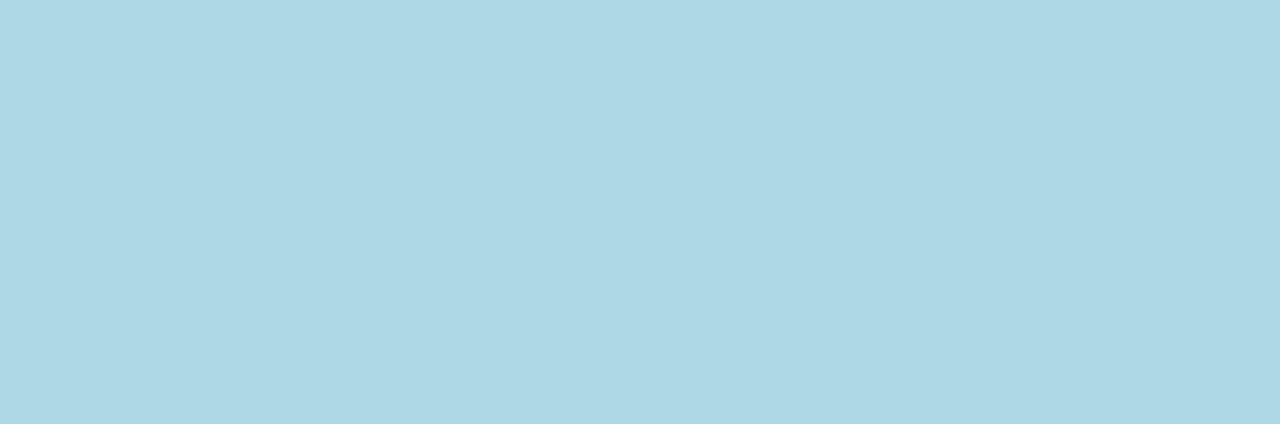
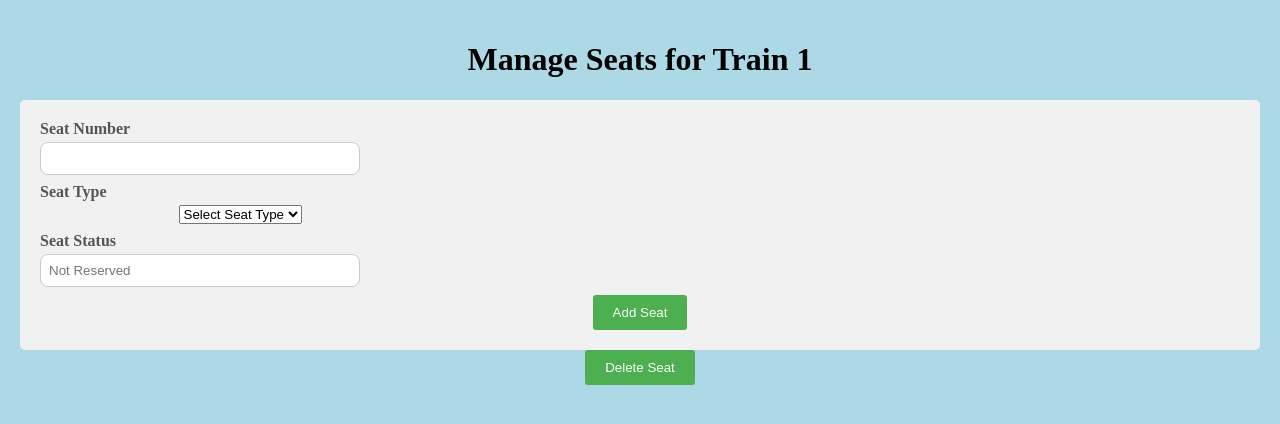
Before and after one commit to ishaj72/TicketUI--React, a React (Vite) app: page /manage-seats/1 in a window 1280 px wide. Before the commit this address had no page. Shown: the top 424 px of the page. Built offline with nearby package versions, Linux system fonts and the light colour scheme.

Commit message:
Adding add/delete seats

```diff
--- /dev/null
+++ b/src/AddDeleteSeat.jsx
@@ -0,0 +1,92 @@
+import { useState } from "react";
+import { useParams } from "react-router-dom";
+import axios from "axios";
+
+function AddDeleteSeat() {
+  const { trainNumber } = useParams();
+  const [seatNumber, setSeatNumber] = useState('');
+  const [seatType, setSeatType] = useState('');
+  const [seatStatus, setSeatStatus] = useState('');
+
+  const handleAddSeat = async (event) => {
+    event.preventDefault();
+
+    const data = {
+      seatNumber: parseInt(seatNumber),
+      seatType,
+      seatStatus: seatStatus || "Not Reserved", // Ensure default value for seatStatus
+      trainNumber: parseInt(trainNumber)
+    };
+
+    const url = "https://localhost:7094/api/SeatDetails/AddSeat";
+    const token = localStorage.getItem('adminToken');
+
+    try {
+      const result = await axios.post(url, data, {
+        headers: {
+          'Authorization': `Bearer ${token}`,
+          'Content-Type': 'application/json'
+        }
+      });
+      alert("Seat added successfully.");
+      setSeatNumber('');
+      setSeatType('');
+      setSeatStatus('');
+    } catch (error) {
+      console.error('Error adding seat:', error);
+      alert('Error adding seat: ' + error.message);
+    }
+  };
+
+  const handleDeleteSeat = async () => {
+    const url = `https://localhost:7094/api/SeatDetails/DeleteSeat/${encodeURIComponent(seatNumber)}`;
+    const token = localStorage.getItem('adminToken');
+
+    try {
+      const result = await axios.delete(url, {
+        headers: {
+          'Authorization': `Bearer ${token}`
+        }
+      });
+      alert(result.data);
+      setSeatNumber('');
+    } catch (error) {
+      console.error('Error deleting seat:', error);
+      alert('Error deleting seat: ' + error.message);
+    }
+  };
+
+  return (
+    <div className="container">
+      <header className="header">
+        <h1>Manage Seats for Train {trainNumber}</h1>
+        <form onSubmit={handleAddSeat}>
+          <div className="form-group">
+            <label htmlFor="seatNumber">Seat Number</label>
+            <input type="text" id="seatNumber" name="seatNumber" value={seatNumber} onChange={(e) => setSeatNumber(e.target.value)} />
+          </div>
+          <div className="form-group">
+            <label htmlFor="seatType">Seat Type</label>
+            <select id="seatType" name="seatType" value={seatType} onChange={(e) => setSeatType(e.target.value)} >
+              <option value="">Select Seat Type</option>
+              <option value="Sleeper">Sleeper</option>
+              <option value="1AC">1AC</option>
+              <option value="2AC">2AC</option>
+              <option value="3AC">3AC</option>
+              <option value="General">General</option>
+              {/* Add more options as needed */}
+            </select>
+          </div>
+          <div className="form-group">
+            <label htmlFor="seatStatus">Seat Status</label>
+            <input type="text" id="seatStatus" name="seatStatus" value={seatStatus} onChange={(e) => setSeatStatus(e.target.value)} placeholder="Not Reserved"/>
+          </div>
+          <button type="submit">Add Seat</button>
+        </form>
+        <button onClick={handleDeleteSeat}>Delete Seat</button>
+      </header>
+    </div>
+  );
+}
+
+export default AddDeleteSeat;
--- a/src/AddTrains.jsx
+++ b/src/AddTrains.jsx
@@ -1,4 +1,4 @@
-import React, { useEffect, useState } from "react";
+import { useEffect, useState } from "react";
 import './styles/AddTrains.css';
 import axios from "axios";
 import { useNavigate } from "react-router-dom";
@@ -38,7 +38,7 @@ function AddTrains() {
     fetchTrains();
   }, []);
 
-  const handleSave = (event) => {
+  const handleSave = async (event) => {
     event.preventDefault(); // Prevent form submission
 
     const data = {
@@ -55,12 +55,12 @@ function AddTrains() {
     const url = "https://localhost:7094/api/TrainDetails/AddTrain";
     const token = localStorage.getItem('adminToken');
 
-    axios.post(url, data, {
+    try {
+      const result = await axios.post(url, data, {
         headers: {
           'Authorization': `Bearer ${token}`
         }
-    })
-      .then((result) => {
+      });
       alert(result.data);
       // Clear all input fields after successful submission
       setTrainName('');
@@ -73,42 +73,45 @@ function AddTrains() {
       setDestinationDeparture('');
       // Fetch the updated list of trains
       fetchTrains();
-      })
-      .catch((error) => {
+    } catch (error) {
       console.error('There was an error!', error);
       alert('Error creating train: ' + error.message);
-      });
+    }
   };
 
   const handleUpdate = (trainNumber) => {
     navigate(`/update-train/${trainNumber}`);
   };
 
-  const handleDelete = (trainNumber) => {
+  const handleDelete = async (trainNumber) => {
     const url = `https://localhost:7094/api/TrainDetails/Delete/${encodeURIComponent(trainNumber)}`;
     const token = localStorage.getItem('adminToken');
 
-    axios.delete(url, {
+    try {
+      const result = await axios.delete(url, {
         headers: {
           'Authorization': `Bearer ${token}`
         }
-    })
-      .then((result) => {
+      });
       alert(result.data);
       // Fetch the updated list of trains
       fetchTrains();
-      })
-      .catch((error) => {
+    } catch (error) {
       console.error('There was an error deleting the train!', error);
       alert('Error deleting train: ' + error.message);
-      });
+    }
   };
+
   const showMore = () => {
     setVisibleTrains(prevVisibleTrains => prevVisibleTrains + 3);
   };
 
   const showLess = () => {
     setVisibleTrains(3);
+  };
+
+  const handleManageSeats = (trainNumber) => {
+    navigate(`/manage-seats/${trainNumber}`);
   };
 
   return (
@@ -129,6 +132,7 @@ function AddTrains() {
               <div className="button-container">
                 <button className="update-button" onClick={() => handleUpdate(train.trainNumber)}>Update</button>
                 <button className="delete-button" onClick={() => handleDelete(train.trainNumber)}>Delete</button>
+                <button onClick={() => handleManageSeats(train.trainNumber)}>Add/Delete seat</button>
               </div>
             </div>
           ))}
--- a/src/AdminLoginPage.jsx
+++ b/src/AdminLoginPage.jsx
@@ -1,13 +1,13 @@
-import React, { Fragment, useState } from 'react';
+import  { Fragment, useState } from 'react';
 import axios from 'axios';
 import './styles/LoginPage.css';
-import { useNavigate } from 'react-router-dom';
+ import { useNavigate } from 'react-router-dom';
 
 function AdminLoginPage() {
   const [id, setAdminId] = useState('');
   const [name, setAdminName] = useState('');
   const [password, setPassword] = useState('');
-  const navigate = useNavigate();
+   const navigate = useNavigate();
 
   const handleSubmit = (e) => {
     e.preventDefault();
@@ -19,7 +19,7 @@ function AdminLoginPage() {
         alert(`Logging in ${name} as administrator`);
         const token = result.data;
         localStorage.setItem('adminToken', token);
-        navigate('/addtrains');
+         navigate('/addtrains');
       })
       .catch((error) => {
         console.error('There was an error!', error);
@@ -44,6 +44,9 @@ function AdminLoginPage() {
         </div>
         <button type="submit">Login</button>
       </form>
+      <div style={{ marginTop: '10px' }}>
+        <p><a href="/forgotpassword">Forgot Password?</a></p>
+      </div>
     </Fragment>
   );
 }
--- a/src/App.jsx
+++ b/src/App.jsx
@@ -1,4 +1,3 @@
-import React, { useState } from 'react';
 import {Route, Routes} from 'react-router-dom'
 import Registration from './Registration';
 import LoginPage from './LoginPage';
@@ -6,6 +5,7 @@ import AdminLoginPage from './AdminLoginPage';
 import AddTrains from './AddTrains';
 import ForgotPassword from './ForgotPassword';
 import UpdateTrains from './UpdateTrains';
+import AddDeleteSeat from './AddDeleteSeat';
 
 function App() {
   return (
@@ -16,6 +16,7 @@ function App() {
       <Route path = "/addtrains" element={<AddTrains/>}/>
       <Route path = "/forgotpassword" element={<ForgotPassword/>}/>
       <Route path="/update-train/:trainNumber" element={<UpdateTrains/>} />
+      <Route path="/manage-seats/:trainNumber" element={<AddDeleteSeat />} />
     </Routes>
   );
 }
--- a/src/LoginPage.jsx
+++ b/src/LoginPage.jsx
@@ -1,8 +1,8 @@
-import React, { Fragment, useState } from 'react';
+import { Fragment, useState } from 'react';
 import axios from 'axios';
 import './styles/LoginPage.css'
 
-function LoginPage({ onShowRegistration }) {
+function LoginPage() {
   const [userid, setUserId] = useState('');
   const [password, setPassword] = useState('');
 
@@ -13,7 +13,7 @@ function LoginPage({ onShowRegistration }) {
     console.log(url);
 
     axios.post(url)
-      .then((result) => {
+      .then(() => {
         alert("You are now logged in!!");
       })
       .catch((error) => {
--- a/src/UpdateTrains.jsx
+++ b/src/UpdateTrains.jsx
@@ -1,4 +1,4 @@
-import React, { useEffect, useState } from "react";
+import { useEffect, useState } from "react";
 import { useParams, useNavigate } from "react-router-dom";
 import './styles/AddTrains.css';
 import axios from "axios";
```
Lines whose indentation alone changed are shown as unchanged.
